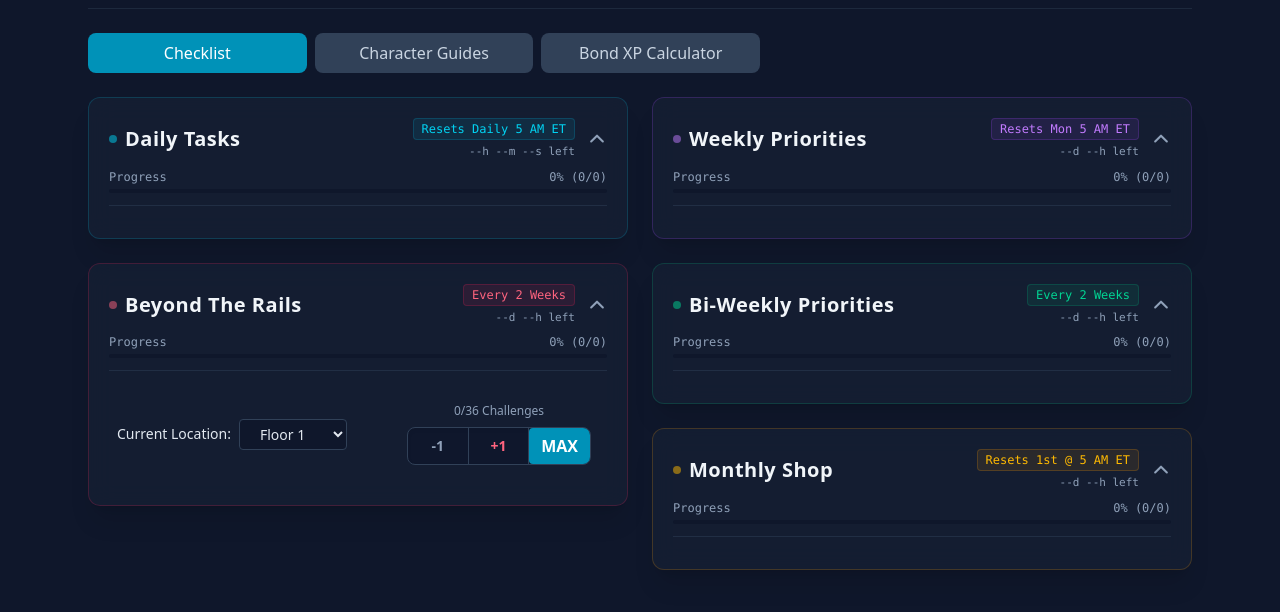
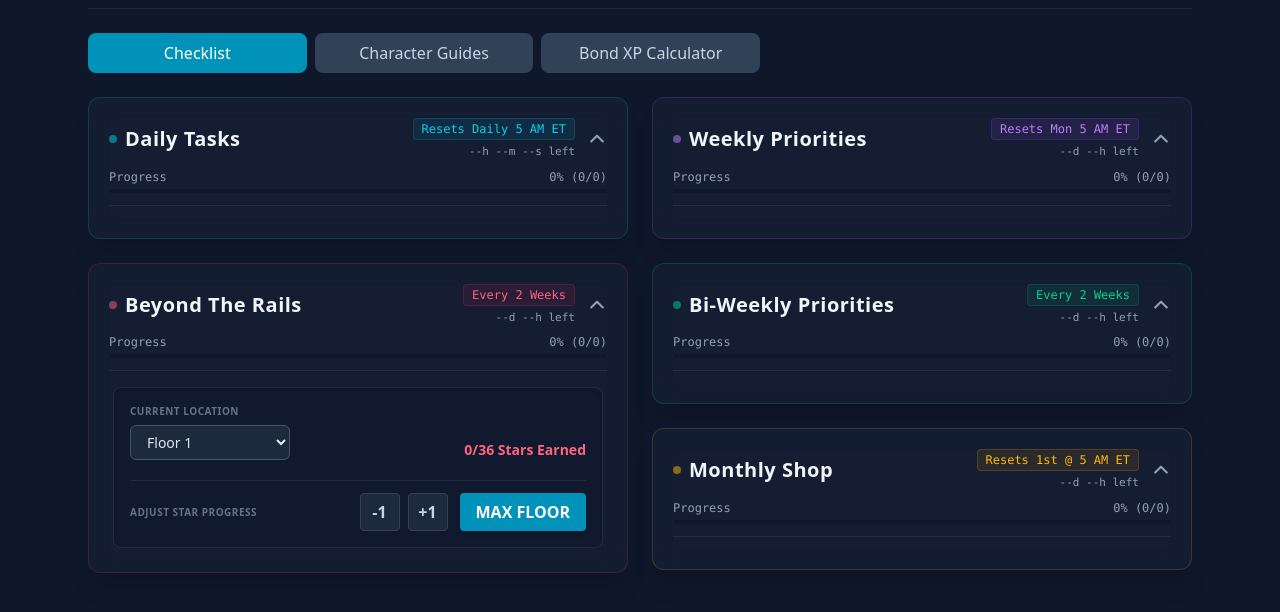
Before and after one commit to ricenric/nte-checklist, a website: page index.html in a window 1280 px wide. Shown: the part 84-696 px from the top of the page. Drawn offline with nearby package versions, Linux system fonts and the light colour scheme; a script that the page names is missing.

Commit message:
UI update for beyond the rails

```diff
--- a/index.html
+++ b/index.html
@@ -119,7 +119,7 @@
 
                         <div id="content-beyond" class="grid grid-rows-[1fr] transition-[grid-template-rows] duration-300 ease-in-out">
                             <div class="overflow-hidden">
-                                <div class="w-full pt-1">
+                                <!-- <div class="w-full pt-1">
                                     <div class="flex flex-col sm:flex-row sm:items-center justify-between py-3 px-2 hover:bg-slate-800/40 rounded-lg transition-colors group gap-3">
 
                                         <div class="flex items-center gap-2">
@@ -152,6 +152,49 @@
                                                 <button id="btn-rails-plus" class="flex-1 py-2 text-rose-400 hover:text-rose-300 hover:bg-slate-700 transition-colors cursor-pointer select-none font-bold text-sm border-r border-slate-700" title="Add 1 Challenge">+1</button>
 
                                                 <button id="btn-rails-max" class="bg-cyan-600 hover:bg-cyan-500 text-white font-bold py-1 px-3 rounded transition-all"> MAX </button>
+                                            </div>
+                                        </div>
+
+                                    </div>
+                                </div> -->
+                                <div class="w-full pt-2 pb-1 px-1">
+                                    <div class="bg-slate-900/50 border border-slate-700/50 rounded-lg p-4 flex flex-col gap-4 shadow-inner">
+
+                                        <div class="flex flex-col sm:flex-row sm:justify-between sm:items-end gap-3">
+                                            <div class="flex flex-col gap-1.5 w-full sm:w-auto">
+                                                <label for="rails-floor-select" class="text-[10px] font-bold text-slate-500 uppercase tracking-wider">Current Location</label>
+                                                <select id="rails-floor-select" class="bg-slate-800 border border-slate-600 rounded-md px-3 py-1.5 text-slate-200 text-sm focus:ring-rose-500 focus:border-rose-500 outline-none cursor-pointer hover:border-slate-500 transition-colors w-full sm:w-40">
+                                                    <option value="1">Floor 1</option>
+                                                    <option value="2">Floor 2</option>
+                                                    <option value="3">Floor 3</option>
+                                                    <option value="4">Floor 4</option>
+                                                    <option value="5">Floor 5</option>
+                                                    <option value="6">Floor 6</option>
+                                                    <option value="7">Floor 7</option>
+                                                    <option value="8">Floor 8</option>
+                                                    <option value="9">Floor 9</option>
+                                                    <option value="10">Floor 10</option>
+                                                    <option value="11">Floor 11</option>
+                                                    <option value="12">Floor 12</option>
+                                                </select>
+                                            </div>
+
+                                            <div class="text-left sm:text-right flex flex-col justify-end">
+                                                <span id="rails-challenges-text" class="text-sm font-bold text-rose-400 whitespace-nowrap">
+                                                    0/36 Stars Earned
+                                                </span>
+                                            </div>
+                                        </div>
+
+                                        <div class="flex flex-col sm:flex-row sm:justify-between sm:items-center mt-1 pt-3 border-t border-slate-700/50 gap-3">
+                                            <div class="text-[10px] text-slate-500 uppercase tracking-wider font-semibold">
+                                                Adjust Star Progress
+                                            </div>
+
+                                            <div class="flex gap-2 w-full sm:w-auto justify-end">
+                                                <button id="btn-rails-minus" class="flex-1 sm:flex-none bg-slate-800 border border-slate-700 hover:bg-slate-700 hover:border-slate-600 text-slate-300 px-3 py-1.5 rounded transition-colors sm:w-10 flex justify-center items-center font-bold" title="Remove 1">-1</button>
+                                                <button id="btn-rails-plus" class="flex-1 sm:flex-none bg-slate-800 border border-slate-700 hover:bg-slate-700 hover:border-slate-600 text-slate-300 px-3 py-1.5 rounded transition-colors sm:w-10 flex justify-center items-center font-bold" title="Add 1">+1</button>
+                                                <button id="btn-rails-max" class="bg-cyan-600 hover:bg-cyan-500 text-white px-4 py-1.5 rounded transition-colors font-bold shadow-md ml-1 sm:ml-1">MAX FLOOR</button>
                                             </div>
                                         </div>
 
```
Also changed, not shown: tests/resets.test.js (+3 -2 lines).
